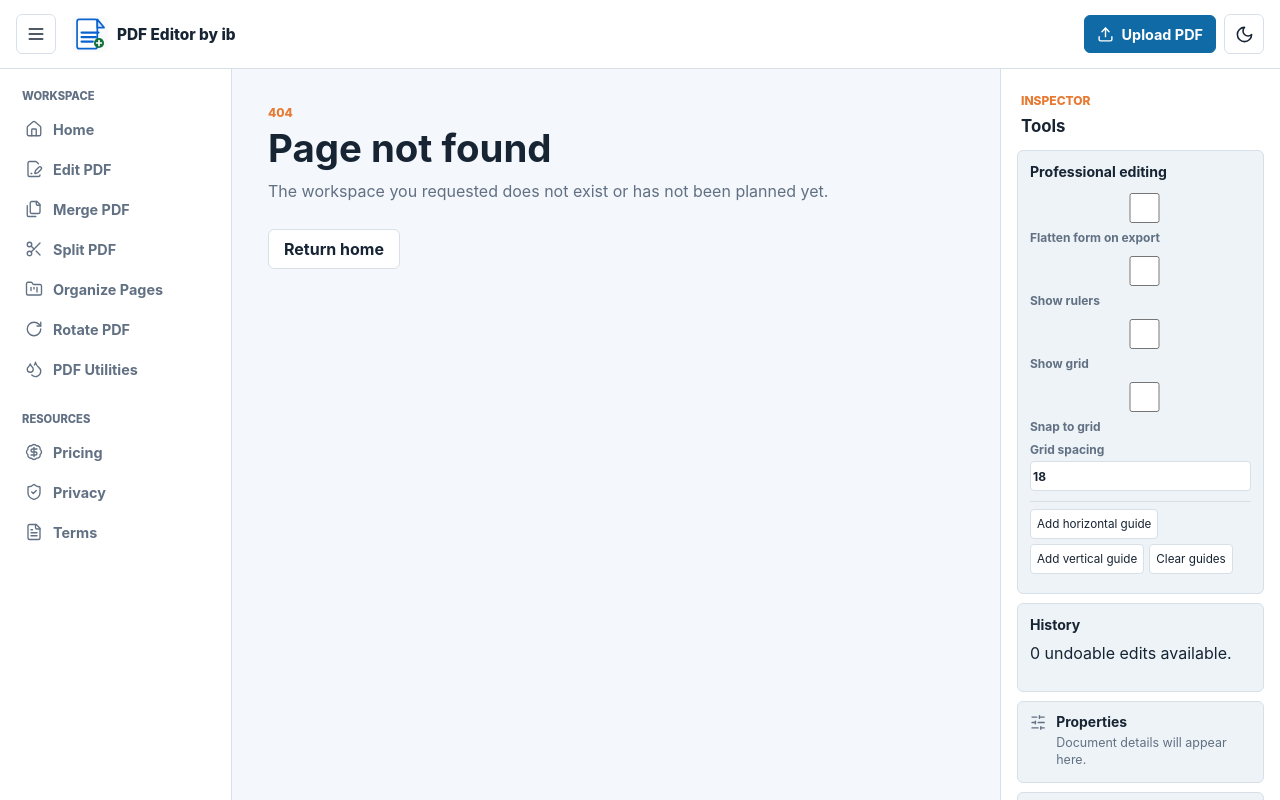
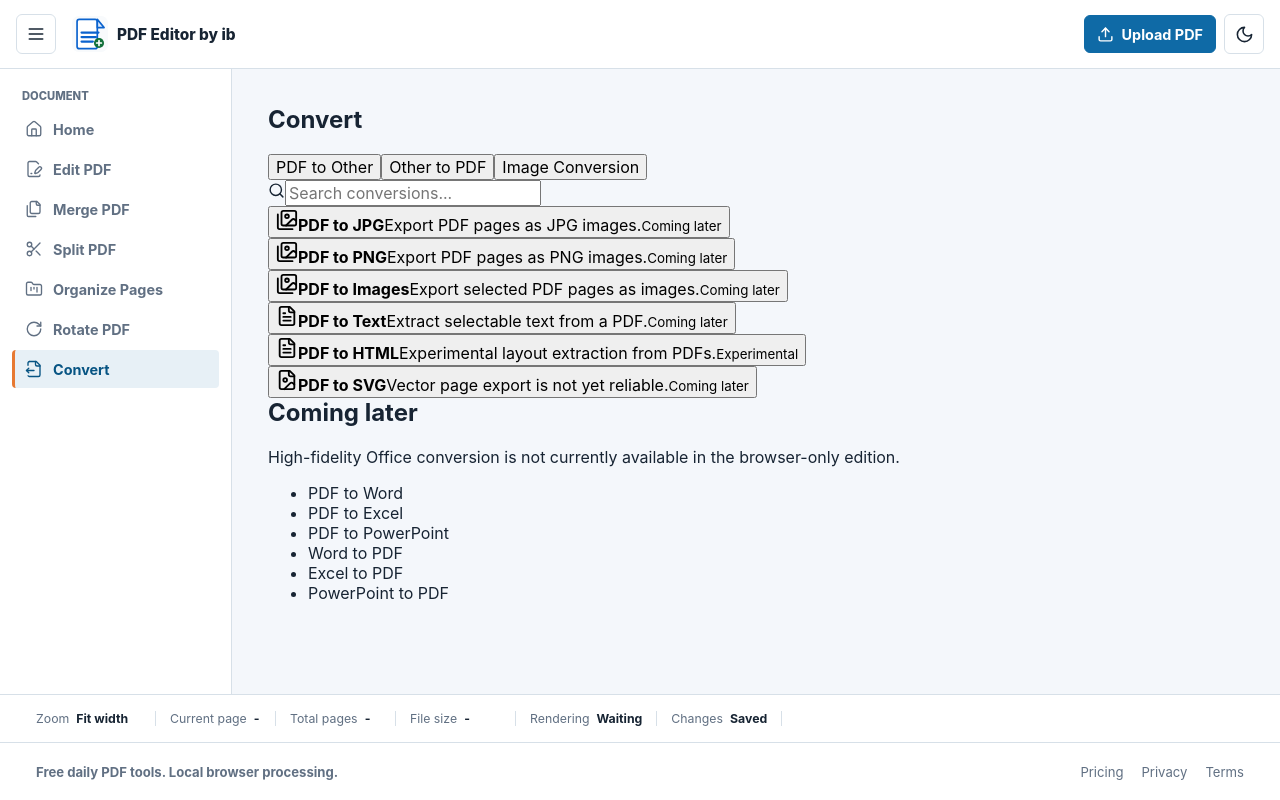
Before and after one commit to Sonuit22/browser_pdf_editor, a React (Vite) app: page /convert in a window 1280 px wide. Shown: the top 800 px of the page. Built offline with nearby package versions, Linux system fonts and the light colour scheme.

Commit message:
feat: add conversion workspace shell

```diff
--- a/package.json
+++ b/package.json
@@ -14,6 +14,7 @@
     "format": "prettier --write ."
   },
   "dependencies": {
+    "jszip": "^3.10.1",
     "lucide-react": "^0.468.0",
     "pdf-lib": "^1.17.1",
     "pdfjs-dist": "^6.1.200",
@@ -38,6 +39,6 @@
     "vitest": "^4.1.10"
   },
   "engines": {
-    "node": ">=20.18.0 <21"
+    "node": ">=22.13.0 <23"
   }
 }
--- a/src/App.tsx
+++ b/src/App.tsx
@@ -15,7 +15,8 @@ const HomePage = lazy(() => import('./pages/HomePage'));
 const PricingPage = lazy(() => import('./pages/PricingPage'));
 const LegalPage = lazy(() => import('./pages/LegalPage'));
 const NotFoundPage = lazy(() => import('./pages/NotFoundPage'));
-const workspacePaths = ['/edit', '/merge', '/split', '/organize', '/rotate', '/watermark'];
+const ConvertPage = lazy(() => import('./pages/ConvertPage'));
+const workspacePaths = ['/edit', '/merge', '/split', '/organize', '/rotate'];
 
 export default function App() {
     if (!hasPdfBrowserSupport()) return <UnsupportedBrowser />;
@@ -24,6 +25,7 @@ export default function App() {
             <Routes>
                 <Route element={<PdfEngineProvider><PdfPageOperationsProvider><PdfEditorProvider><PdfUtilitiesProvider><AppLayout /></PdfUtilitiesProvider></PdfEditorProvider></PdfPageOperationsProvider></PdfEngineProvider>}>
                     <Route path="/" element={<HomePage />} />
+                    <Route path="convert" element={<ConvertPage />} />
                     {workspacePaths.map((path) => <Route key={path} path={path} element={<WorkspacePage />} />)}
                     <Route path="pricing" element={<PricingPage />} />
                     <Route path="privacy" element={<LegalPage kind="privacy" />} />
--- a/src/components/workspace/UploadArea.tsx
+++ b/src/components/workspace/UploadArea.tsx
@@ -1,6 +1,5 @@
 import { useCallback } from 'react';
 import { useDropzone, type FileRejection } from 'react-dropzone';
-import { FileUp } from 'lucide-react';
 import { usePdfEngine } from '../../modules/pdf/hooks/usePdfEngine';
 import { MAX_PDF_FILE_SIZE } from '../../modules/pdf/types/pdf';
 import { Button } from '../ui/Button';
@@ -21,12 +20,11 @@ export function UploadArea() {
     return (
         <section {...getRootProps({ className: `upload-area${isDragActive ? ' is-dragging' : ''}`, 'aria-labelledby': 'upload-title' })}>
             <input {...getInputProps()} />
-            <FileUp className="upload-area__icon" size={42} strokeWidth={1.4} aria-hidden="true" />
-            <p className="eyebrow">No document selected</p>
-            <h2 id="upload-title">Drop PDF Here</h2>
+            <h2 id="upload-title">Drop a PDF here</h2>
             <p>or</p>
-            <Button type="button" onClick={(event) => { event.stopPropagation(); openFilePicker(); }}>Click to Upload</Button>
-            <dl className="upload-area__meta"><div><dt>Maximum file size</dt><dd>{Math.round(MAX_PDF_FILE_SIZE / 1024 / 1024)} MB</dd></div><div><dt>Supported formats</dt><dd>PDF only</dd></div></dl>
+            <Button type="button" onClick={(event) => { event.stopPropagation(); openFilePicker(); }}>Open PDF</Button>
+            <p className="upload-area__privacy">Your file stays on your device. No server upload required.</p>
+            <p className="upload-area__hint">PDF only, up to {Math.round(MAX_PDF_FILE_SIZE / 1024 / 1024)} MB.</p>
         </section>
     );
 }
--- a/src/config/navigation.ts
+++ b/src/config/navigation.ts
@@ -1,6 +1,6 @@
 import {
     BadgeDollarSign,
-    Droplets,
+    FileOutput,
     FilePenLine,
     FileText,
     Files,
@@ -19,7 +19,7 @@ export const navigationItems: NavigationItem[] = [
     { label: 'Split PDF', path: '/split', icon: Scissors, section: 'Workspace' },
     { label: 'Organize Pages', path: '/organize', icon: FolderKanban, section: 'Workspace' },
     { label: 'Rotate PDF', path: '/rotate', icon: RotateCw, section: 'Workspace' },
-    { label: 'PDF Utilities', path: '/watermark', icon: Droplets, section: 'Workspace' },
+    { label: 'Convert', path: '/convert', icon: FileOutput, section: 'Workspace' },
     { label: 'Pricing', path: '/pricing', icon: BadgeDollarSign, section: 'Resources' },
     { label: 'Privacy', path: '/privacy', icon: ShieldCheck, section: 'Resources' },
     { label: 'Terms', path: '/terms', icon: FileText, section: 'Resources' },
@@ -32,5 +32,4 @@ export const workspaceRoutes: Record<string, WorkspaceRoute> = {
     '/split': { title: 'Split PDF', eyebrow: 'Organize', description: 'Prepare a page-separation workflow.' },
     '/organize': { title: 'Organize pages', eyebrow: 'Organize', description: 'Prepare page sorting and arrangement controls.' },
     '/rotate': { title: 'Rotate PDF', eyebrow: 'Organize', description: 'Prepare bulk page-orientation controls.' },
-    '/watermark': { title: 'PDF utilities', eyebrow: 'Edit', description: 'Add browser-based document details before export.' },
 };
--- a/src/layouts/AppLayout.tsx
+++ b/src/layouts/AppLayout.tsx
@@ -5,7 +5,6 @@ import { useMediaQuery } from '../hooks/useMediaQuery';
 import { StatusBar } from '../components/workspace/StatusBar';
 import { Footer } from './Footer';
 import { Header } from './Header';
-import { RightPanel } from './RightPanel';
 import { Sidebar } from './Sidebar';
 import { usePdfEngine } from '../modules/pdf/hooks/usePdfEngine';
 import { NotificationRegion } from '../components/feedback/NotificationRegion';
@@ -33,11 +32,10 @@ export function AppLayout() {
                 <div className="app-body">
                     {showSidebar && <Sidebar onNavigate={closeSidebar} />}
                     {isMobile && isSidebarOpen && <button className="sidebar-scrim" type="button" aria-label="Close navigation" onClick={closeSidebar} />}
-                    <main id="main-content" className="app-main" tabIndex={-1}>
+                    <main id="main-content" className="app-main app-main--workspace" tabIndex={-1}>
                         <p className="sr-only" aria-live="polite">Page changed to {location.pathname === '/' ? 'home' : location.pathname.slice(1)}</p>
                         <Outlet />
                     </main>
-                    <RightPanel />
                 </div>
                 <StatusBar />
                 <Footer />
--- a/src/layouts/Sidebar.tsx
+++ b/src/layouts/Sidebar.tsx
@@ -9,8 +9,7 @@ export const Sidebar = memo(function Sidebar({ onNavigate }: SidebarProps) {
     return (
         <aside className="sidebar" aria-label="Application navigation">
             <nav>
-                <SidebarGroup label="Workspace" onNavigate={onNavigate} items={navigationItems.filter((item) => item.section === 'Workspace')} />
-                <SidebarGroup label="Resources" onNavigate={onNavigate} items={navigationItems.filter((item) => item.section === 'Resources')} />
+                <SidebarGroup label="Document" onNavigate={onNavigate} items={navigationItems.filter((item) => item.section === 'Workspace')} />
             </nav>
         </aside>
     );
--- /dev/null
+++ b/src/modules/convert/conversionRegistry.ts
@@ -0,0 +1,32 @@
+import { FileImage, FileText, FileType2, Images, type LucideIcon } from 'lucide-react';
+
+export type ConversionTab = 'pdf-to-other' | 'other-to-pdf' | 'image-conversion';
+export type ConversionStatus = 'available' | 'experimental' | 'coming-later';
+export type ConversionTool = { id: string; title: string; description: string; icon: LucideIcon; aliases: string[]; category: ConversionTab; status: ConversionStatus; browserOnly: true; route: string; supportedFormats: string[] };
+
+const createTool = (id: string, title: string, description: string, category: ConversionTab, status: ConversionStatus, aliases: string[], supportedFormats: string[], icon: LucideIcon = FileType2): ConversionTool => ({ id, title, description, icon, aliases, category, status, browserOnly: true, route: `/convert/${id}`, supportedFormats });
+
+export const conversionTabs: Array<{ id: ConversionTab; label: string }> = [{ id: 'pdf-to-other', label: 'PDF to Other' }, { id: 'other-to-pdf', label: 'Other to PDF' }, { id: 'image-conversion', label: 'Image Conversion' }];
+
+export const conversionTools: ConversionTool[] = [
+    createTool('pdf-to-jpg', 'PDF to JPG', 'Export PDF pages as JPG images.', 'pdf-to-other', 'coming-later', ['pdf jpg', 'image', 'images'], ['PDF', 'JPG'], Images),
+    createTool('pdf-to-png', 'PDF to PNG', 'Export PDF pages as PNG images.', 'pdf-to-other', 'coming-later', ['pdf png', 'image', 'images'], ['PDF', 'PNG'], Images),
+    createTool('pdf-to-images', 'PDF to Images', 'Export selected PDF pages as images.', 'pdf-to-other', 'coming-later', ['pdf image', 'pages', 'jpg', 'png'], ['PDF', 'JPG', 'PNG'], Images),
+    createTool('pdf-to-text', 'PDF to Text', 'Extract selectable text from a PDF.', 'pdf-to-other', 'coming-later', ['pdf text', 'txt'], ['PDF', 'TXT'], FileText),
+    createTool('pdf-to-html', 'PDF to HTML', 'Experimental layout extraction from PDFs.', 'pdf-to-other', 'experimental', ['pdf html'], ['PDF', 'HTML'], FileText),
+    createTool('pdf-to-svg', 'PDF to SVG', 'Vector page export is not yet reliable.', 'pdf-to-other', 'coming-later', ['pdf svg'], ['PDF', 'SVG'], FileImage),
+    createTool('jpg-to-pdf', 'JPG to PDF', 'Create a PDF from JPG images.', 'other-to-pdf', 'coming-later', ['jpg jpeg image'], ['JPG', 'PDF'], FileImage),
+    createTool('png-to-pdf', 'PNG to PDF', 'Create a PDF from PNG images.', 'other-to-pdf', 'coming-later', ['png image'], ['PNG', 'PDF'], FileImage),
+    createTool('webp-to-pdf', 'WebP to PDF', 'Create a PDF from WebP images.', 'other-to-pdf', 'coming-later', ['webp image'], ['WebP', 'PDF'], FileImage),
+    createTool('svg-to-pdf', 'SVG to PDF', 'Create a PDF from SVG artwork.', 'other-to-pdf', 'coming-later', ['svg image'], ['SVG', 'PDF'], FileImage),
+    createTool('bmp-to-pdf', 'BMP to PDF', 'Create a PDF from BMP images.', 'other-to-pdf', 'coming-later', ['bmp image'], ['BMP', 'PDF'], FileImage),
+    createTool('images-to-pdf', 'Multiple Images to PDF', 'Combine ordered images into one PDF.', 'other-to-pdf', 'coming-later', ['image images jpg png webp'], ['Images', 'PDF'], Images),
+    createTool('text-to-pdf', 'Text to PDF', 'Turn plain text into a formatted PDF.', 'other-to-pdf', 'coming-later', ['text txt'], ['TXT', 'PDF'], FileText),
+    createTool('html-to-pdf', 'HTML to PDF', 'Print basic HTML as a PDF.', 'other-to-pdf', 'coming-later', ['html'], ['HTML', 'PDF'], FileText),
+    createTool('jpg-png-webp', 'JPG, PNG, and WebP', 'Convert between browser-supported image formats.', 'image-conversion', 'coming-later', ['jpg png webp image'], ['JPG', 'PNG', 'WebP'], FileImage),
+    createTool('bmp-image', 'BMP to JPG or PNG', 'Convert BMP images to common web formats.', 'image-conversion', 'coming-later', ['bmp jpg png image'], ['BMP', 'JPG', 'PNG'], FileImage),
+    createTool('tiff-image', 'TIFF to JPG or PNG', 'Requires a browser-safe TIFF decoder.', 'image-conversion', 'coming-later', ['tiff tif jpg png image'], ['TIFF', 'JPG', 'PNG'], FileImage),
+];
+
+export const officeConversions = ['PDF to Word', 'PDF to Excel', 'PDF to PowerPoint', 'Word to PDF', 'Excel to PDF', 'PowerPoint to PDF'];
+export function findConversions(query: string, tab: ConversionTab) { const normalized = query.trim().toLowerCase(); return conversionTools.filter((tool) => (!normalized || [tool.title, tool.description, ...tool.aliases].join(' ').toLowerCase().includes(normalized)) && (normalized || tool.category === tab)); }
--- a/src/modules/pdf/viewer/PdfViewer.tsx
+++ b/src/modules/pdf/viewer/PdfViewer.tsx
@@ -1,5 +1,5 @@
 import { useEffect, useState } from 'react';
-import { ChevronLeft, ChevronRight, RotateCw, X } from 'lucide-react';
+import { ChevronLeft, ChevronRight, RotateCw, SlidersHorizontal, X } from 'lucide-react';
 import { Button } from '../../../components/ui/Button';
 import { usePdfEngine } from '../hooks/usePdfEngine';
 import { usePdfPageOperations } from '../organization/hooks/usePdfPageOperations';
@@ -15,6 +15,7 @@ import { UtilityPreviewOverlay } from '../utilities/components/UtilityPreviewOve
 import { CropOverlay } from '../utilities/components/CropOverlay';
 import { notify } from '../../../components/feedback/notifications';
 import { Modal } from '../../../components/ui/Modal';
+import { RightPanel } from '../../../layouts/RightPanel';
 
 const zoomOptions: Array<[string, ZoomPreset]> = [['Fit width', 'fit-width'], ['Fit page', 'fit-page'], ['25%', 25], ['50%', 50], ['75%', 75], ['100%', 100], ['125%', 125], ['150%', 150], ['200%', 200], ['300%', 300]];
 const rotationOptions: PdfRotation[] = [0, 90, 180, 270, 360];
@@ -28,6 +29,7 @@ export function PdfViewer() {
     const [exportError, setExportError] = useState<string | null>(null);
     const [exportProgress, setExportProgress] = useState(0);
     const [closeConfirmOpen, setCloseConfirmOpen] = useState(false);
+    const [documentToolsOpen, setDocumentToolsOpen] = useState(false);
     const currentPage = Math.max(1, pages.findIndex((page) => page.id === activePageId) + 1);
     const pageCount = pages.length;
 
@@ -77,6 +79,7 @@ export function PdfViewer() {
                     <label className="toolbar-select"><span>Zoom</span><select value={String(zoom)} onChange={(event) => setZoom((event.target.value === 'fit-width' || event.target.value === 'fit-page' ? event.target.value : Number(event.target.value)) as ZoomPreset)}>{zoomOptions.map(([label, value]) => <option key={String(value)} value={String(value)}>{label}</option>)}</select></label>
                     <label className="toolbar-select"><RotateCw size={16} aria-hidden="true" /><span className="sr-only">Temporary view rotation</span><select value={rotation} onChange={(event) => setRotation(Number(event.target.value) as PdfRotation)}>{rotationOptions.map((value) => <option key={value} value={value}>{value} degrees</option>)}</select></label>
                     <Button variant="secondary" size="compact" type="button" onClick={() => dirty ? setCloseConfirmOpen(true) : closeDocument()} title={dirty ? 'Closing will discard unsaved edits' : 'Close document'}><X size={16} aria-hidden="true" />Close</Button>
+                    <button className="icon-button" type="button" onClick={() => setDocumentToolsOpen(true)} aria-label="Open document tools" title="Document tools"><SlidersHorizontal size={16} aria-hidden="true" /></button>
                 </div>
             </div>
             <EditorToolbar onExport={() => void exportDocument()} exporting={exporting} />
@@ -90,6 +93,7 @@ export function PdfViewer() {
                 <PdfPageCanvas page={activePage} pageNumber={currentPage} getPage={getPage} zoom={zoom} rotation={rotation} onRenderError={() => failViewer('A page could not be rendered safely. Please retry the document.')}>{(layout) => <><AnnotationOverlay pageId={activePage.id} layout={layout} /><CropOverlay page={activePage} layout={layout} /><UtilityPreviewOverlay pageId={activePage.id} pageNumber={currentPage} pageCount={pageCount} filename={info.filename} /></>}</PdfPageCanvas>
             </div>
             {closeConfirmOpen && <Modal title="Discard unsaved work" onClose={() => setCloseConfirmOpen(false)}><p>Close this document and discard unsaved edits?</p><div className="modal-actions"><Button variant="secondary" type="button" onClick={() => setCloseConfirmOpen(false)}>Keep editing</Button><Button type="button" onClick={() => { setCloseConfirmOpen(false); closeDocument(); }}>Discard work</Button></div></Modal>}
+            {documentToolsOpen && <Modal title="Document tools" onClose={() => setDocumentToolsOpen(false)}><RightPanel /></Modal>}
         </section>
     );
 }
--- /dev/null
+++ b/src/pages/ConvertPage.tsx
@@ -0,0 +1,15 @@
+import { useMemo, useState } from 'react';
+import { ArrowLeft, Search, X } from 'lucide-react';
+import { Button } from '../components/ui/Button';
+import { conversionTabs, findConversions, officeConversions, type ConversionTab, type ConversionTool } from '../modules/convert/conversionRegistry';
+
+export default function ConvertPage() {
+    const [tab, setTab] = useState<ConversionTab>('pdf-to-other');
+    const [query, setQuery] = useState('');
+    const [selected, setSelected] = useState<ConversionTool | null>(null);
+    const tools = useMemo(() => findConversions(query, tab), [query, tab]);
+    if (selected) return <section className="convert-workspace"><Button variant="secondary" size="compact" type="button" onClick={() => setSelected(null)}><ArrowLeft size={16} aria-hidden="true" />Back to conversions</Button><h1>{selected.title}</h1><p>{selected.description}</p><div className="conversion-empty" role="status"><strong>{selected.status === 'experimental' ? 'Experimental conversion' : 'Coming later'}</strong><p>This browser-only converter is listed for discovery but is not available in the beta yet.</p></div></section>;
+    return <section className="convert-page" aria-labelledby="convert-title"><h1 id="convert-title">Convert</h1><div className="convert-tabs" role="tablist" aria-label="Conversion categories">{conversionTabs.map((item) => <button key={item.id} type="button" role="tab" aria-selected={tab === item.id} className={tab === item.id ? 'is-active' : ''} onClick={() => setTab(item.id)}>{item.label}</button>)}</div><label className="convert-search"><Search size={17} aria-hidden="true" /><span className="sr-only">Search conversions</span><input value={query} onChange={(event) => setQuery(event.target.value)} placeholder="Search conversions..." />{query && <button type="button" aria-label="Clear conversion search" onClick={() => setQuery('')}><X size={16} aria-hidden="true" /></button>}</label><div className="conversion-grid">{tools.map((tool) => <ConversionCard key={tool.id} tool={tool} onSelect={setSelected} />)}</div>{tools.length === 0 && <p className="conversion-empty">No conversions match your search.</p>}<section className="coming-later"><h2>Coming later</h2><p>High-fidelity Office conversion is not currently available in the browser-only edition.</p><ul>{officeConversions.map((tool) => <li key={tool}>{tool}</li>)}</ul></section></section>;
+}
+
+function ConversionCard({ tool, onSelect }: { tool: ConversionTool; onSelect: (tool: ConversionTool) => void }) { const Icon = tool.icon; return <button className="conversion-card" type="button" onClick={() => onSelect(tool)}><Icon size={22} aria-hidden="true" /><strong>{tool.title}</strong><span>{tool.description}</span><small>{tool.status === 'experimental' ? 'Experimental' : 'Coming later'}</small></button>; }
--- a/src/pages/HomePage.tsx
+++ b/src/pages/HomePage.tsx
@@ -2,8 +2,8 @@ import { ArrowRight, Check, ShieldCheck } from 'lucide-react';
 import { Link } from 'react-router-dom';
 import { BrandLockup } from '../components/Brand';
 
-const groups = [{ title: 'Edit', items: ['Add text', 'Add image', 'Highlight', 'Draw', 'Shapes', 'Sign'] }, { title: 'Organize', items: ['Merge', 'Split', 'Reorder', 'Extract', 'Rotate', 'Delete', 'Duplicate'] }, { title: 'Utility', items: ['Watermark', 'Page numbers', 'Header and footer', 'Crop', 'Metadata', 'Protect'] }, { title: 'Privacy', items: ['Browser-based', 'Local processing', 'No server upload', 'No forced watermark'] }];
+const groups = [{ title: 'Edit', items: ['Add text', 'Add image', 'Highlight', 'Draw', 'Shapes', 'Sign'] }, { title: 'Organize', items: ['Merge', 'Split', 'Reorder', 'Extract', 'Rotate', 'Delete', 'Duplicate'] }, { title: 'Convert', items: ['PDF to images', 'Images to PDF', 'PDF to text', 'Text to PDF'] }, { title: 'Privacy', items: ['Browser-based', 'Local processing', 'No server upload', 'No forced watermark'] }];
 
 export default function HomePage() {
-    return <div className="product-home"><section className="product-hero" aria-labelledby="product-title"><BrandLockup /><h1 id="product-title" className="sr-only">PDF Editor by ib</h1><p className="privacy-tagline" aria-live="polite">Your data privacy is our concern. No server upload required.</p><div className="privacy-badge"><ShieldCheck size={18} aria-hidden="true" /><span><strong>Browser-based processing</strong>Files stay on your device</span></div><div className="hero-actions"><Link className="button button--primary" to="/edit">Open editor <ArrowRight size={17} aria-hidden="true" /></Link><Link className="button button--secondary" to="/watermark">Explore utilities</Link></div></section><section className="home-features" aria-labelledby="free-tools-title"><div className="section-heading"><div><p className="eyebrow">Free daily-use tools</p><h2 id="free-tools-title">Useful PDF work without artificial limits</h2></div><Link className="text-link" to="/pricing">Free and premium details <ArrowRight size={17} aria-hidden="true" /></Link></div><div className="feature-groups">{groups.map((group) => <section key={group.title}><h3>{group.title}</h3><ul>{group.items.map((item) => <li key={item}><Check size={15} aria-hidden="true" />{item}</li>)}</ul></section>)}</div></section></div>;
+    return <div className="product-home"><section className="product-hero" aria-labelledby="product-title"><BrandLockup /><h1 id="product-title" className="sr-only">PDF Editor by ib</h1><p className="privacy-tagline" aria-live="polite">Your data privacy is our concern. No server upload required.</p><div className="privacy-badge"><ShieldCheck size={18} aria-hidden="true" /><span><strong>Browser-based processing</strong>Files stay on your device</span></div><div className="hero-actions"><Link className="button button--primary" to="/edit">Open editor <ArrowRight size={17} aria-hidden="true" /></Link><Link className="button button--secondary" to="/convert">Explore conversions</Link></div></section><section className="home-features" aria-labelledby="free-tools-title"><div className="section-heading"><div><p className="eyebrow">Free daily-use tools</p><h2 id="free-tools-title">Useful PDF work without artificial limits</h2></div><Link className="text-link" to="/pricing">Free and premium details <ArrowRight size={17} aria-hidden="true" /></Link></div><div className="feature-groups">{groups.map((group) => <section key={group.title}><h3>{group.title}</h3><ul>{group.items.map((item) => <li key={item}><Check size={15} aria-hidden="true" />{item}</li>)}</ul></section>)}</div></section></div>;
 }
```
Also changed, not shown: src/pages/WorkspacePage.tsx (+3 -6 lines), 2 other files (tests, documents, lock files or other folders).
